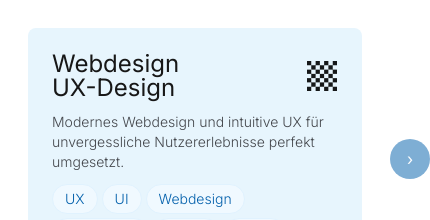
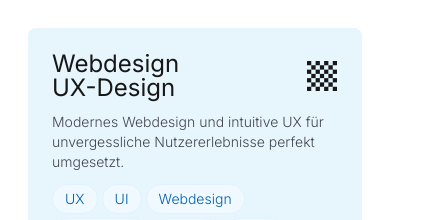
Before and after one commit to AImitSK/sk-online, a Next.js app in the folder frontend/: page / in a window 390 px wide. Shown: the part 1880-2100 px from the top of the page, 430 px wide, since content can reach past the window. Built offline with nearby package versions, Linux system fonts and the light colour scheme.

Commit message:
slider button

```diff
--- a/frontend/app/components/Iconboxenslider.js
+++ b/frontend/app/components/Iconboxenslider.js
@@ -11,7 +11,7 @@ export default function IconBoxSlider() {
     const NextArrow = ({ onClick }) => {
         return (
             <div
-                className="absolute top-1/2 2xl:-right-5 xl:right-0 -right-10 transform -translate-y-1/2 bg-darkblue text-white w-10 h-10 flex items-center justify-center rounded-full cursor-pointer z-10 opacity-50 hover:opacity-100 transition-opacity duration-300"
+                className="absolute top-1/2 2xl:-right-5 xl:right-0 -right-10 transform -translate-y-1/2 bg-darkblue text-white w-10 h-10 flex items-center justify-center rounded-full cursor-pointer z-10 opacity-50 hover:opacity-100 transition-opacity duration-300 hidden md:flex" // Navigationspfeil auf Mobilgeräten ausgeblendet
                 onClick={onClick}
             >
                 ›
@@ -22,13 +22,14 @@ export default function IconBoxSlider() {
     const PrevArrow = ({ onClick }) => {
         return (
             <div
-                className="absolute top-1/2 2xl:-left-5 xl:left-0  -left-10 transform -translate-y-1/2 bg-darkblue text-white w-10 h-10 flex items-center justify-center rounded-full cursor-pointer z-10 opacity-50 hover:opacity-100 transition-opacity duration-300"
+                className="absolute top-1/2 2xl:-left-5 xl:left-0 -left-10 transform -translate-y-1/2 bg-darkblue text-white w-10 h-10 flex items-center justify-center rounded-full cursor-pointer z-10 opacity-50 hover:opacity-100 transition-opacity duration-300 hidden md:flex" // Navigationspfeil auf Mobilgeräten ausgeblendet
                 onClick={onClick}
             >
                 ‹
             </div>
         );
     };
+
 
 
     var settings = {
```
